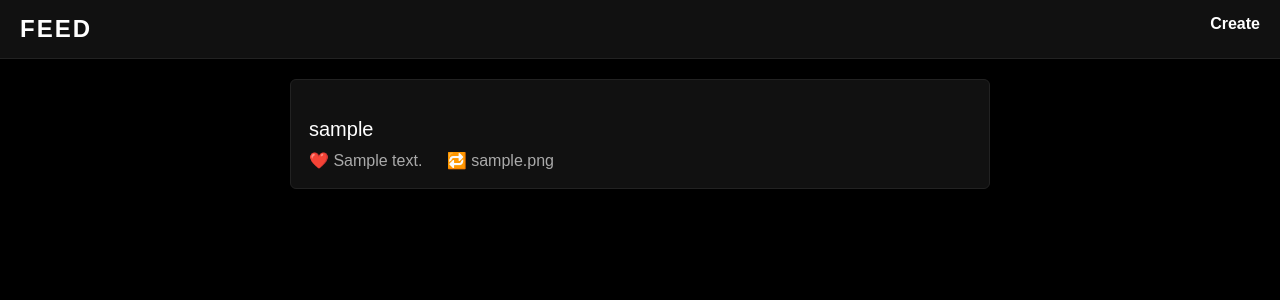
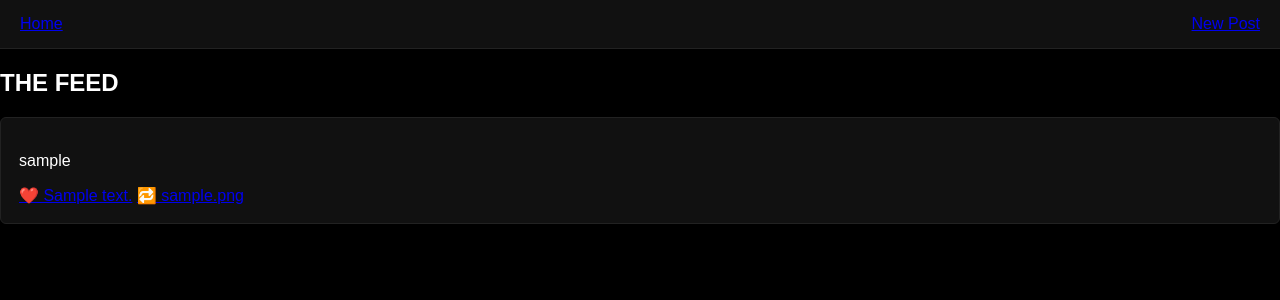
Before and after one commit to vrush757-gif/voice-of-bharat, a Flask app: page /feed in a window 1280 px wide. Shown: the top 300 px of the page. Run offline with Flask 3, Linux system fonts and the light colour scheme; tables that the repository leaves empty hold one stand-in row (values such as "Sample post").

Commit message:
Update feed.html

```diff
--- a/templates/feed.html
+++ b/templates/feed.html
@@ -1,25 +1,28 @@
 <!DOCTYPE html>
-<html>
+<html lang="en">
 <head>
+    <meta charset="UTF-8">
     <title>Feed - ScrollBreaker</title>
     <link rel="stylesheet" href="{{ url_for('static', filename='style.css') }}">
 </head>
 <body>
 
 <div class="nav">
-    <h2>FEED</h2>
-    <a href="/create" class="small-btn">Create</a>
+    <a href="/" class="nav-btn">Home</a>
+    <a href="/create" class="nav-btn">New Post</a>
 </div>
 
-<div class="container">
+<div class="feed-container">
 
-    {% for p in posts %}
+    <h2 class="feed-title">THE FEED</h2>
+
+    {% for post in posts %}
     <div class="post">
-        <p class="content">{{ p[1] }}</p>
+        <p class="post-content">{{ post[1] }}</p>
 
-        <div class="actions">
-            <a href="/like/{{ p[0] }}">❤️ {{ p[2] }}</a>
-            <a href="/repost/{{ p[0] }}">🔁 {{ p[3] }}</a>
+        <div class="post-actions">
+            <a href="/like/{{ post[0] }}" class="action">❤️ {{ post[2] }}</a>
+            <a href="/repost/{{ post[0] }}" class="action">🔁 {{ post[3] }}</a>
         </div>
     </div>
     {% endfor %}
```
